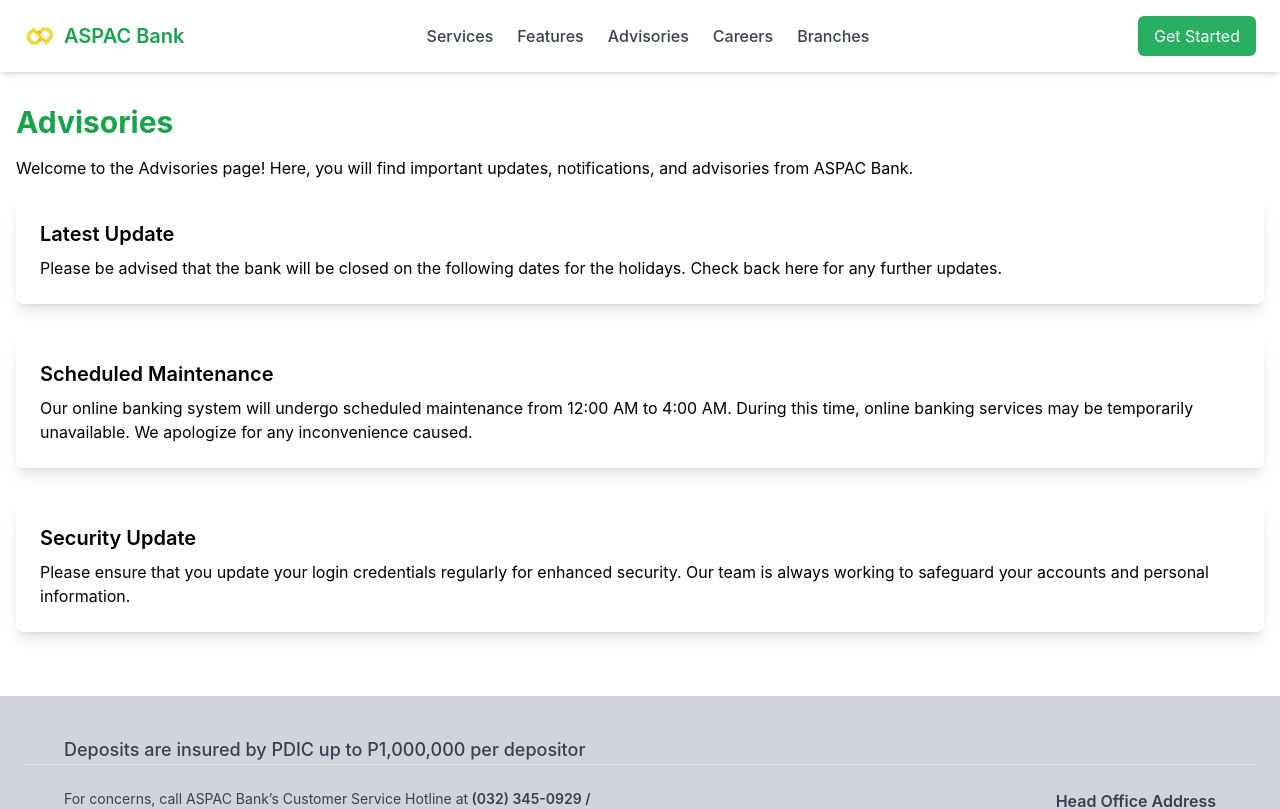
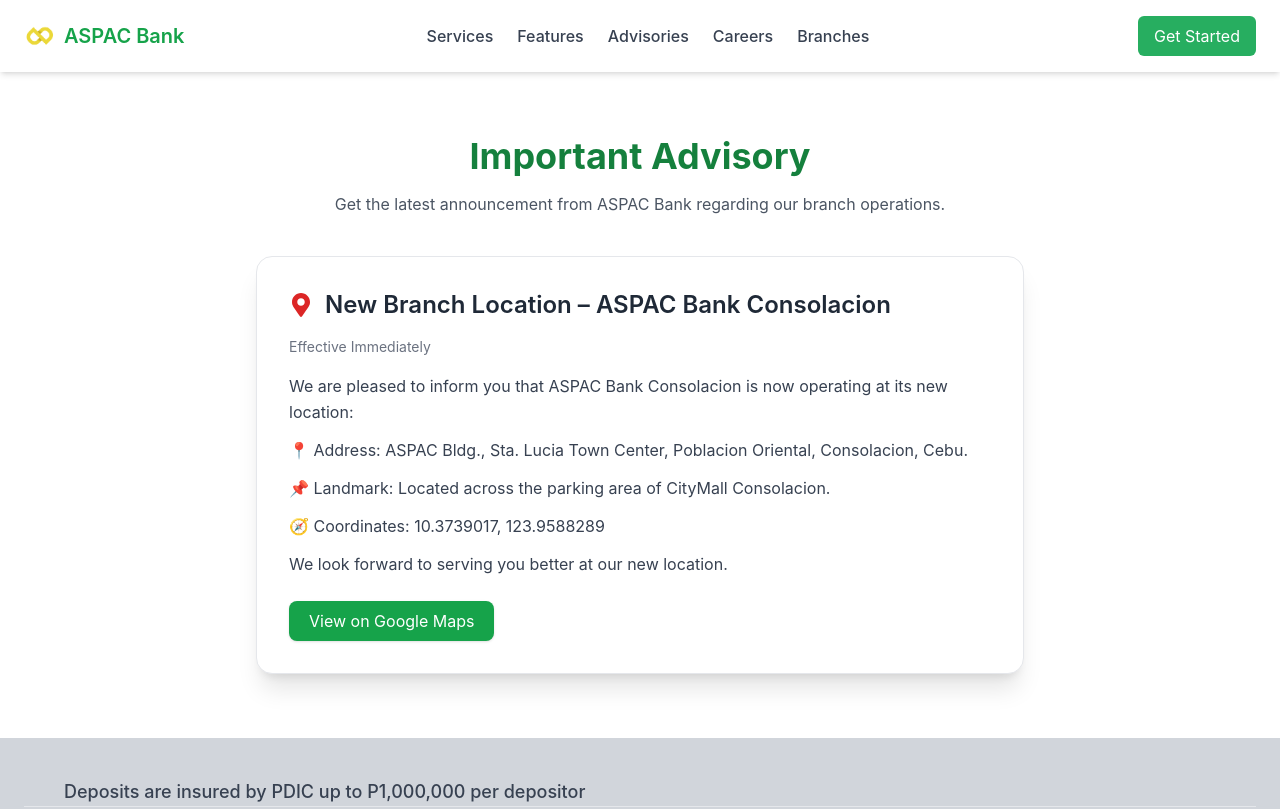
Before and after one commit to Christian-aspacbank/aspacbank, a React (Create React App) app: page /advisories in a window 1280 px wide. Shown: the top 809 px of the page. Built offline with nearby package versions, Linux system fonts and the light colour scheme.

Commit message:
Update Code

```diff
--- a/src/Pages/Advisories.tsx
+++ b/src/Pages/Advisories.tsx
@@ -1,75 +1,83 @@
 import React from "react";
-import { motion } from "framer-motion"; // Import motion from framer-motion
+import { motion } from "framer-motion";
+import { FaMapMarkerAlt } from "react-icons/fa";
+
+type Advisory = {
+  title: string;
+  date: string;
+  content: string[];
+  Icon: React.ComponentType<React.SVGProps<SVGSVGElement>>;
+  iconColor: string;
+  googleMapsUrl?: string;
+};
+
+const advisory: Advisory = {
+  title: "New Branch Location – ASPAC Bank Consolacion",
+  date: "Effective Immediately",
+  content: [
+    "We are pleased to inform you that ASPAC Bank Consolacion is now operating at its new location:",
+    "📍 Address: ASPAC Bldg., Sta. Lucia Town Center, Poblacion Oriental, Consolacion, Cebu.",
+    "📌 Landmark: Located across the parking area of CityMall Consolacion.",
+    "🧭 Coordinates: 10.3739017, 123.9588289",
+    "We look forward to serving you better at our new location.",
+  ],
+  Icon: FaMapMarkerAlt as React.ComponentType<React.SVGProps<SVGSVGElement>>,
+  iconColor: "text-red-600",
+  googleMapsUrl: "https://maps.google.com/?q=10.373901718957983,123.95882888273896",
+};
 
 const Advisories: React.FC = () => {
+  const { title, date, content, Icon, iconColor, googleMapsUrl } = advisory;
+
   return (
     <motion.div
-      initial={{ opacity: 0 }} // Start with 0 opacity
-      animate={{ opacity: 1 }} // Animate to full opacity
-      transition={{ duration: 1 }} // 1 second duration for fade-in effect
-      className="container mx-auto px-4 py-8"
+      initial={{ opacity: 0 }}
+      animate={{ opacity: 1 }}
+      transition={{ duration: 0.8 }}
+      className="container mx-auto px-4 py-16"
     >
-      <motion.h1
-        initial={{ y: -50, opacity: 0 }} // Title starts off-screen (above)
-        animate={{ y: 0, opacity: 1 }} // Animate the title to its final position
-        transition={{ duration: 0.8 }}
-        className="text-3xl font-bold text-green-600 mb-4"
+      <motion.div
+        initial={{ y: -30, opacity: 0 }}
+        animate={{ y: 0, opacity: 1 }}
+        transition={{ duration: 0.6 }}
+        className="text-center mb-10"
       >
-        Advisories
-      </motion.h1>
-
-      <motion.p
-        initial={{ opacity: 0 }}
-        animate={{ opacity: 1 }}
-        transition={{ duration: 1, delay: 0.5 }} // Fade in after a slight delay
-        className="text-black mb-4"
-      >
-        Welcome to the Advisories page! Here, you will find important updates,
-        notifications, and advisories from ASPAC Bank.
-      </motion.p>
-
-      {/* Section for Latest Updates with animation */}
-      <motion.div
-        initial={{ opacity: 0 }}
-        animate={{ opacity: 1 }}
-        transition={{ duration: 1, delay: 1 }} // Delay the appearance of this section
-        className="bg-white p-6 rounded-lg shadow-lg mb-8"
-      >
-        <h2 className="text-xl font-semibold mb-2">Latest Update</h2>
-        <p>
-          Please be advised that the bank will be closed on the following dates
-          for the holidays. Check back here for any further updates.
+        <h1 className="text-4xl font-bold text-green-700 mb-4">Important Advisory</h1>
+        <p className="text-gray-600 max-w-2xl mx-auto">
+          Get the latest announcement from ASPAC Bank regarding our branch operations.
         </p>
       </motion.div>
 
-      {/* Additional advisory content */}
       <motion.div
-        initial={{ opacity: 0 }}
-        animate={{ opacity: 1 }}
-        transition={{ duration: 1, delay: 1.5 }} // Staggered appearance
-        className="bg-white p-6 rounded-lg shadow-lg mb-8"
+        initial={{ scale: 0.95, opacity: 0 }}
+        animate={{ scale: 1, opacity: 1 }}
+        transition={{ duration: 0.6, delay: 0.2 }}
+        className="bg-white p-8 rounded-2xl shadow-xl max-w-3xl mx-auto border"
       >
-        <h2 className="text-xl font-semibold mb-2">Scheduled Maintenance</h2>
-        <p>
-          Our online banking system will undergo scheduled maintenance from
-          12:00 AM to 4:00 AM. During this time, online banking services may be
-          temporarily unavailable. We apologize for any inconvenience caused.
-        </p>
-      </motion.div>
+        <div className="flex items-center mb-4">
+          <Icon className={`text-2xl mr-3 ${iconColor}`} />
+          <h2 className="text-2xl font-semibold text-gray-800">{title}</h2>
+        </div>
+        <p className="text-sm text-gray-500 mb-4">{date}</p>
 
-      {/* Another advisory section */}
-      <motion.div
-        initial={{ opacity: 0 }}
-        animate={{ opacity: 1 }}
-        transition={{ duration: 1, delay: 2 }}
-        className="bg-white p-6 rounded-lg shadow-lg mb-8"
-      >
-        <h2 className="text-xl font-semibold mb-2">Security Update</h2>
-        <p>
-          Please ensure that you update your login credentials regularly for
-          enhanced security. Our team is always working to safeguard your
-          accounts and personal information.
-        </p>
+        <div className="text-gray-700 text-base leading-relaxed space-y-3">
+          {content.map((paragraph, index) => (
+            <p key={index}>{paragraph}</p>
+          ))}
+        </div>
+
+        {googleMapsUrl && (
+          <div className="mt-6">
+            <a
+              href={googleMapsUrl}
+              target="_blank"
+              rel="noopener noreferrer"
+              className="inline-block bg-green-600 hover:bg-green-700 text-white px-5 py-2 rounded-lg shadow transition"
+            >
+              View on Google Maps
+            </a>
+          </div>
+        )}
       </motion.div>
     </motion.div>
   );
```
